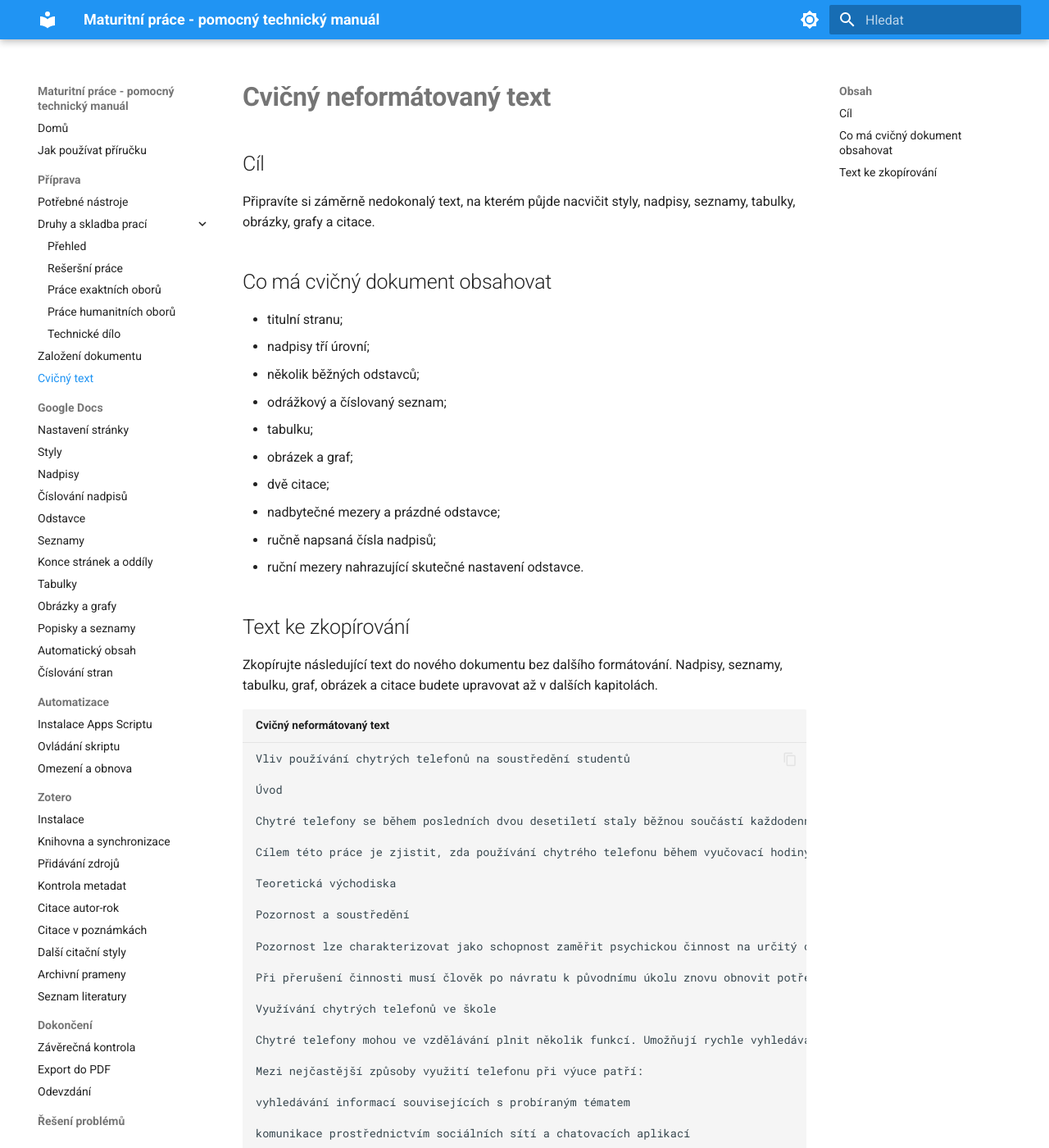
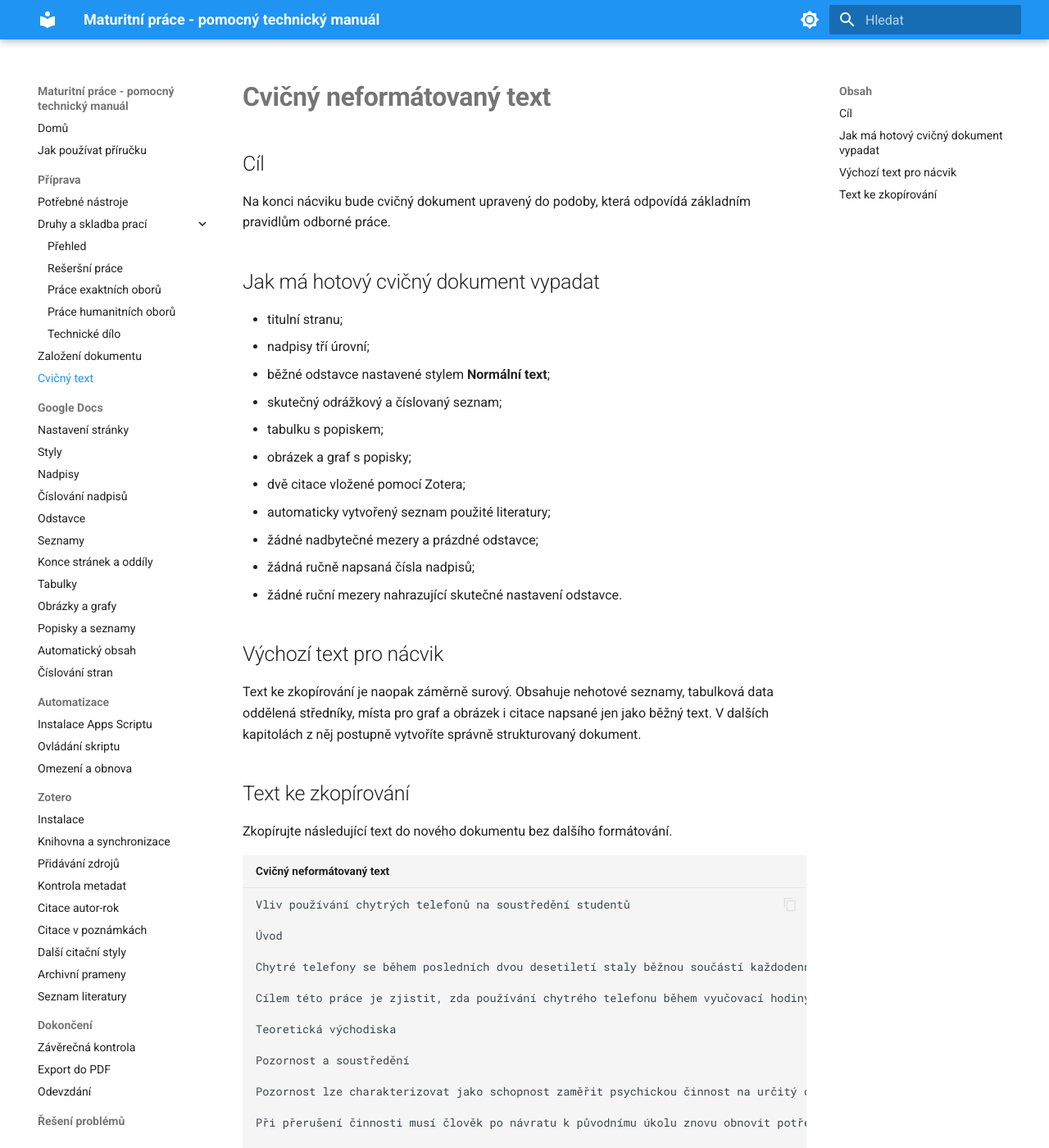
Before and after one commit to faitjaroslav-byte/maturitni_prace, an MkDocs documentation site: the page built from docs/priprava/cvicny-text.md, in a window 1280 px wide and 1400 px high. Shown: the whole window at 82% size. Built offline with MkDocs 1.6.1 and Material for MkDocs 9.7.7, drawn with Linux system fonts in a browser that asks for light colours.

Commit message:
Clarify practice document target state

````diff
--- a/docs/priprava/cvicny-text.md
+++ b/docs/priprava/cvicny-text.md
@@ -2,24 +2,29 @@
 
 ## Cíl
 
-Připravíte si záměrně nedokonalý text, na kterém půjde nacvičit styly, nadpisy, seznamy, tabulky, obrázky, grafy a citace.
+Na konci nácviku bude cvičný dokument upravený do podoby, která odpovídá základním pravidlům odborné práce.
 
-## Co má cvičný dokument obsahovat
+## Jak má hotový cvičný dokument vypadat
 
 - titulní stranu;
 - nadpisy tří úrovní;
-- několik běžných odstavců;
-- odrážkový a číslovaný seznam;
-- tabulku;
-- obrázek a graf;
-- dvě citace;
-- nadbytečné mezery a prázdné odstavce;
-- ručně napsaná čísla nadpisů;
-- ruční mezery nahrazující skutečné nastavení odstavce.
+- běžné odstavce nastavené stylem **Normální text**;
+- skutečný odrážkový a číslovaný seznam;
+- tabulku s popiskem;
+- obrázek a graf s popisky;
+- dvě citace vložené pomocí Zotera;
+- automaticky vytvořený seznam použité literatury;
+- žádné nadbytečné mezery a prázdné odstavce;
+- žádná ručně napsaná čísla nadpisů;
+- žádné ruční mezery nahrazující skutečné nastavení odstavce.
+
+## Výchozí text pro nácvik
+
+Text ke zkopírování je naopak záměrně surový. Obsahuje nehotové seznamy, tabulková data oddělená středníky, místa pro graf a obrázek i citace napsané jen jako běžný text. V dalších kapitolách z něj postupně vytvoříte správně strukturovaný dokument.
 
 ## Text ke zkopírování
 
-Zkopírujte následující text do nového dokumentu bez dalšího formátování. Nadpisy, seznamy, tabulku, graf, obrázek a citace budete upravovat až v dalších kapitolách.
+Zkopírujte následující text do nového dokumentu bez dalšího formátování.
 
 ```text title="Cvičný neformátovaný text"
 Vliv používání chytrých telefonů na soustředění studentů
````
